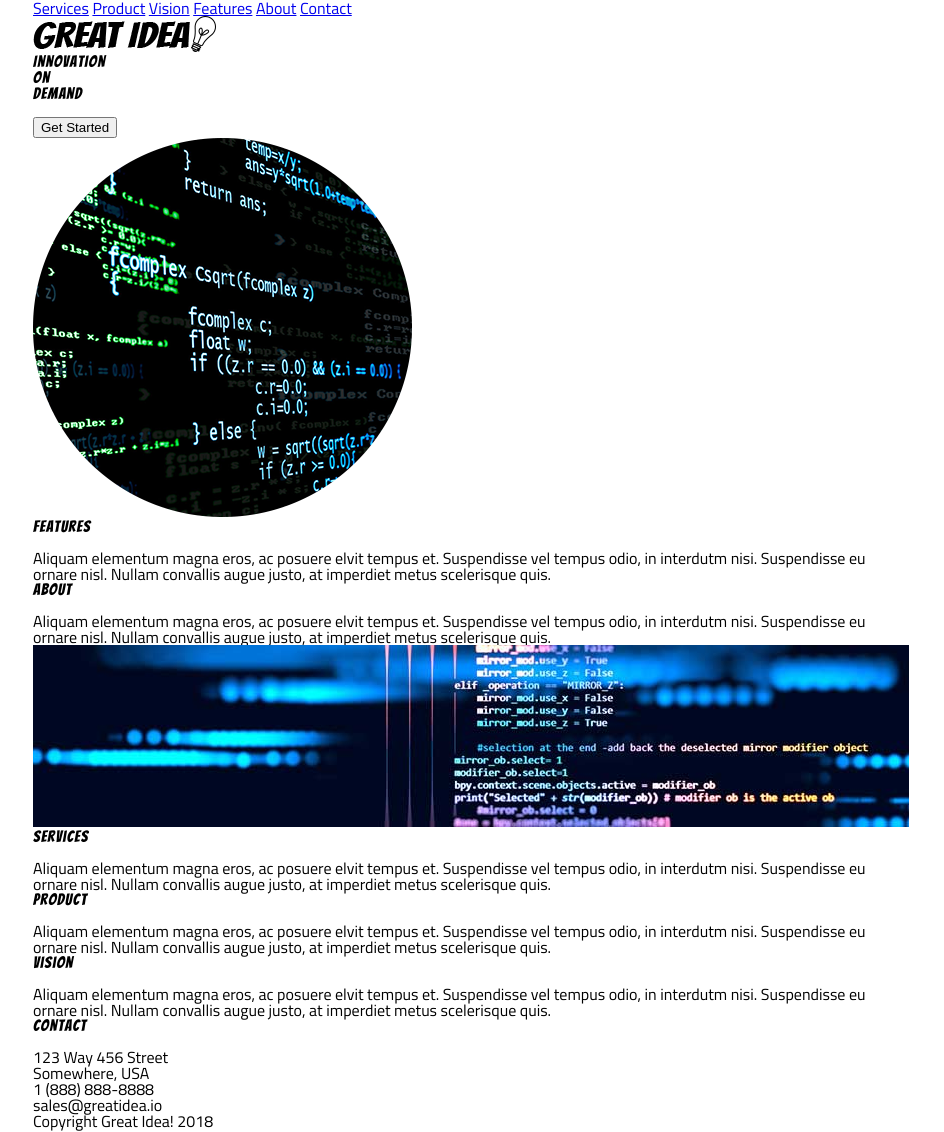
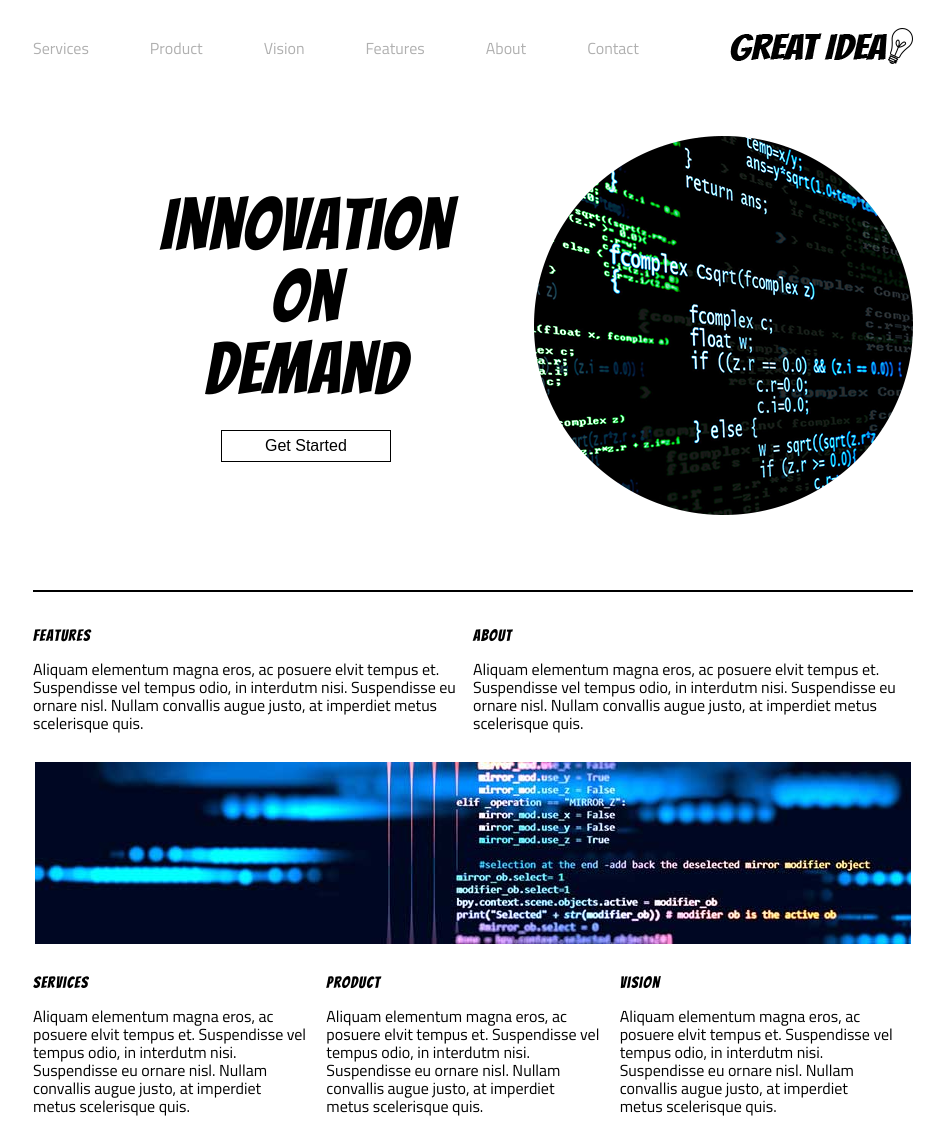
Before and after one commit to bdurbcs6/funwithflexbox, a plain HTML site: page great-idea/index.html in a window 1280 px wide. Shown: the top 1132 px of the page, without its empty margins (167-1111 px from the left). Drawn offline with Linux system fonts and the light colour scheme.

Commit message:
styling for index page

```diff
--- a/great-idea/css/index.css
+++ b/great-idea/css/index.css
@@ -67,3 +67,94 @@ h1, h2, h3, h4, h5 {
 	width: 880px;
 	margin: auto;
 }
+
+header {
+	width: 100%;
+	display: flex;
+}
+
+header nav {
+	margin-top: 40px;
+	width: 610px;
+	justify-content: space-between;
+	display: flex;
+}
+
+header nav a {
+	text-decoration: none;
+	color: #b0b0b0;
+}
+
+header nav a:hover {
+	text-decoration: underline;
+	color: black;
+}
+
+header .logo {
+	align-self: flex-end;
+	margin: 28px 0 0 91px;
+}
+
+/* Call To Action (CTA) Styles */
+
+.cta {
+	display: flex;
+	margin-top: 72px;
+	justify-content: flex-end;
+}
+
+.cta .cta-text {
+	font-size: 72px;
+	text-align: center;
+	letter-spacing: 5px;
+	display: flex;
+	justify-content: center;
+	flex-flow: column;
+	align-items: center;
+	margin: 0 82px 0 0;
+}
+
+.cta .cta-text button {
+	border: 1px double black;
+	font-size: 16px;
+	background: white;
+	width: 170px;
+	height: 32px;
+	margin-top: 10px;
+	cursor: pointer;
+}
+
+.cta .cta-text button:hover {
+	background: black;
+	color: white;
+}
+
+/* Main Content Styles */
+
+.main-content {
+ border-top: 2px solid black;
+ border-bottom: 2px solid black;
+ margin: 75px 0 35px 0;
+ padding: 35px 0;
+ font-size: 16px;
+ line-height: 18px;
+}
+
+.main-content .top-content {
+	display: flex;
+	justify-content: space-around;
+}
+
+.main-content .middle-img {
+	display: block;
+	margin: 30px auto;
+}
+
+.main-content .bottom-content {
+	display: flex;
+	justify-content: space-around;
+}
+
+.main-content .bottom-content p {
+	padding-right: 20px;
+}
```
